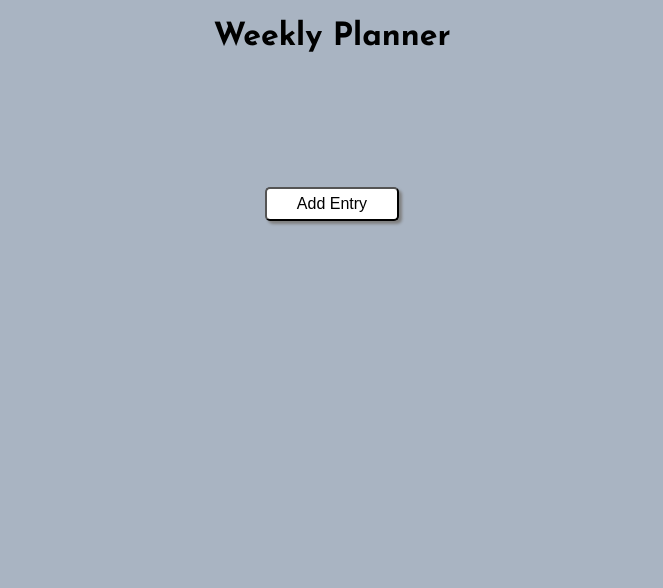
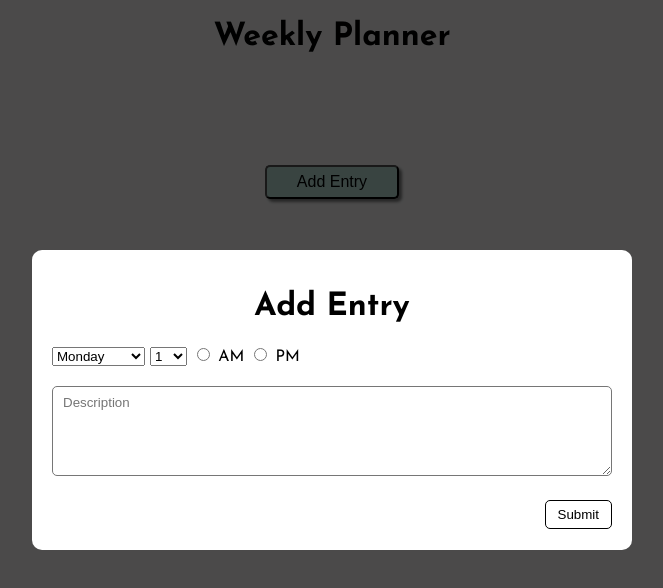
Before and after one commit to alessandragutierrez/week-planner, a plain HTML site: page index.html in a window 1280 px wide. Shown: the whole page, without its empty margins (308-971 px from the left). Drawn offline with Linux system fonts and the light colour scheme.

Commit message:
Create a modal containing an entry form.

```diff
--- a/css/styles.css
+++ b/css/styles.css
@@ -1,11 +1,14 @@
 body {
   font-family: 'Josefin Sans', sans-serif;
-
-  /* background-color: #eef1ef; */
-  background-color: #a9b4c2;
+  background-color: #faf9f9;
 }
 
-.column-full {
+button {
+  background-color: #bee3db;
+  border-radius: 5px;
+}
+
+.title {
   margin-bottom: 7rem;
 }
 
@@ -14,22 +17,78 @@ body {
 }
 
 .add-button {
-  background-color: white;
   padding: 6px 30px;
   box-shadow: 3px 3px 3px gray;
-  border-radius: 5px;
   font-size: 16px;
 }
 
-.add-button:hover {
+.modal {
+  background-color: rgba(0, 0, 0, 0.7);
+  position: fixed;
+  height: 100vh;
+  width: 100%;
+  top: 0;
+  left: 0;
+  display: flex;
+  justify-content: center;
+  align-items: center;
+}
+
+.modal-box {
+  background-color: white;
+  height: 300px;
+  width: 600px;
+  text-align: center;
+  padding: 20px;
+  border-radius: 10px;
+}
+
+.selects {
+  text-align: left;
+}
+
+.desc-box {
+  width: 100%;
+  font-family: sans-serif;
+  padding: 8px 10px;
+  border-radius: 5px;
+  padding-bottom: 50px;
+  margin: 20px 0;
+}
+
+.submit-container {
+  text-align: right;
+}
+
+.submit-button {
+  background-color: white;
+  padding: 6px 12px;
+  border: 1px solid;
+}
+
+.add-button:hover,
+.submit-button:hover {
   cursor: pointer;
-  background-color: #5e6572;
+  background-color: #555b6e;
   color: white;
 }
 
+.desc-box:focus,
+select:focus {
+  outline-color: #555b6e;
+  border: 2px solid;
+}
+
 /* color pallete:
+#ffd6ba  apricot
+#faf9f9  cultured
+#bee3db  coral sea
+#89b0ae  morning blue
+#555b6e  independence
+
 EEF1EF   cultured
 A9B4C2   cadet blue crayola
 5E6572   black coral
 7D98A1   pewter blue
-1C2321   dark jungle green */
+1C2321   dark jungle green
+*/
--- a/index.html
+++ b/index.html
@@ -13,7 +13,7 @@
   <div class="container">
     <div class="row">
       <div class="column-full">
-        <h1 class="center">Weekly Planner</h1>
+        <h1 class="center title">Weekly Planner</h1>
       </div>
     </div>
     <div class="row">
@@ -22,6 +22,56 @@
       </div>
     </div>
   </div>
+  <div class="modal">
+    <form class="modal-box">
+      <div class="row">
+        <div class="column-full">
+          <h1>Add Entry</h1>
+        </div>
+      </div>
+      <div class="row">
+        <div class="column-full selects">
+          <select name="day-of-week" id="day-of-week">
+            <option value="monday">Monday</option>
+            <option value="tuesday">Tuesday</option>
+            <option value="wednesday">Wednesday</option>
+            <option value="thursday">Thursday</option>
+            <option value="friday">Friday</option>
+            <option value="saturday">Saturday</option>
+            <option value="sunday">Sunday</option>
+          </select>
+          <select name="hour" id="hour">
+            <option value="1">1</option>
+            <option value="2">2</option>
+            <option value="3">3</option>
+            <option value="4">4</option>
+            <option value="5">5</option>
+            <option value="6">6</option>
+            <option value="7">7</option>
+            <option value="8">8</option>
+            <option value="9">9</option>
+            <option value="10">10</option>
+            <option value="11">11</option>
+            <option value="12">12</option>
+          </select>
+          <input type="radio" name="AMPM" id="am" value="am">
+          <label for="AMPM">AM</label>
+          <input type="radio" name="AMPM" id="pm" value="pm">
+          <label for="AMPM">PM</label>
+        </div>
+      </div>
+      <div class="row">
+        <div class="column-full">
+          <textarea class="desc-box" name="desc" id="desc" placeholder="Description"></textarea>
+        </div>
+      </div>
+      <div class="row">
+        <div class="column-full submit-container">
+          <button class="submit-button">Submit</button>
+        </div>
+      </div>
+    </form>
+  </div>
   <script src="js/data.js"></script>
   <script src="js/main.js"></script>
 </body>
```
